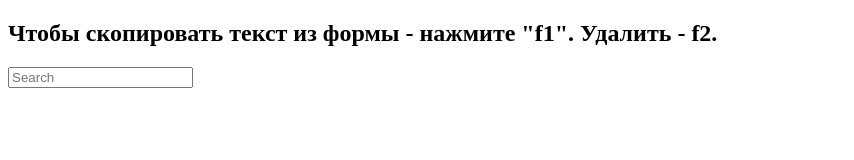
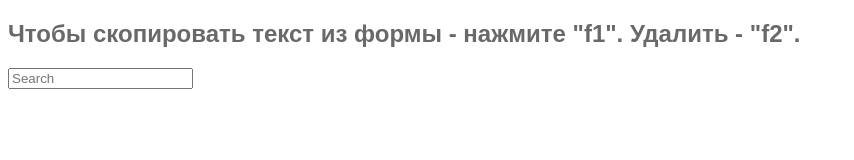
Before and after one commit to MishchenkoMaksim/Vue.js_practice, a plain HTML site: page index.html in a window 1280 px wide. Shown: the whole page, without its empty margins (0-854 px from the left). Drawn offline with Linux system fonts and the light colour scheme.

Commit message:
Стилизирован заголовок

```diff
--- a/index.html
+++ b/index.html
@@ -38,7 +38,7 @@
     </head>
     <body>
         <div id="app">
-            <h2>Чтобы скопировать текст из формы - нажмите "f1". Удалить - f2.</h2>
+            <h2 style="font-family: Arial; color:dimgray;">Чтобы скопировать текст из формы - нажмите "f1". Удалить - "f2".</h2>
             <input type="search" placeholder="Search" v-model='search' v-on:keydown.f1='copy' v-on:keydown.f2='del'>
             <p>{{search}}</p>
         </div>
```
